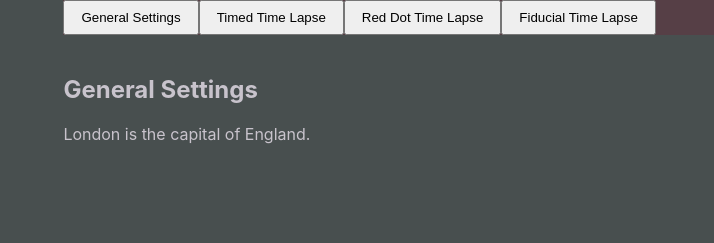
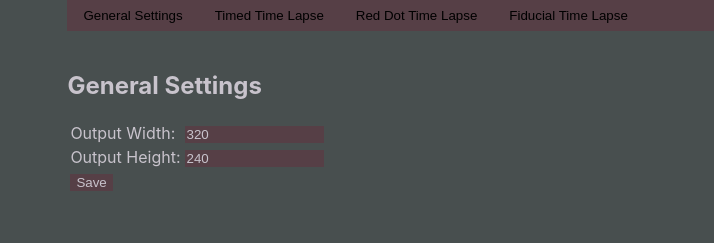
Before and after one commit to hamolicious/Red-Dot, an Electron app: page src/index.html in a window 1000 px wide. Shown: the whole page, without its empty margins (286-1000 px from the left). Drawn offline with Linux system fonts and the light colour scheme; no server answers.

Commit message:
added general settings

```diff
--- a/src/index.css
+++ b/src/index.css
@@ -13,6 +13,39 @@ body {
     background-color: #484f4f;
     color: #c8c3cc;
 }
+
+
+/* #region Inputs */
+
+
+/* Chrome, Safari, Edge, Opera */
+
+input::-webkit-outer-spin-button,
+input::-webkit-inner-spin-button {
+    -webkit-appearance: none;
+    margin: 0;
+}
+
+input {
+    border: none;
+    border-radius: 0;
+    background-color: #563f46;
+    color: #c8c3cc;
+    width: 75%;
+}
+
+button {
+    border: none;
+    border-radius: 0;
+    background-color: #563f46;
+    color: #c8c3cc;
+}
+
+
+/* #endregion */
+
+
+/* #region Layout */
 
 .wrapper {
     position: absolute;
@@ -41,3 +74,6 @@ body {
     grid-column-start: 2;
     grid-column-end: 5;
 }
+
+
+/* #endregion */
--- a/src/index.html
+++ b/src/index.html
@@ -20,15 +20,41 @@
         </div>
         <div class='tabs'>
             <ul class='nav-bar-body'>
-                <li class='nav-bar-element'><button class='nav-bar-button' onclick="openCity('generalSettings')">General Settings</button></li>
-                <li class='nav-bar-element'><button class='nav-bar-button' onclick="openCity('timedTimeLapse')">Timed Time Lapse</button></li>
-                <li class='nav-bar-element'><button class='nav-bar-button' onclick="openCity('redDotTimeLapse')">Red Dot Time Lapse</button></li>
+                <li class='nav-bar-element'><button class='nav-bar-button' onclick="openCity('generalSettings')">General
+						Settings</button></li>
+                <li class='nav-bar-element'><button class='nav-bar-button' onclick="openCity('timedTimeLapse')">Timed
+						Time Lapse</button></li>
+                <li class='nav-bar-element'><button class='nav-bar-button' onclick="openCity('redDotTimeLapse')">Red Dot
+						Time Lapse</button></li>
                 <li class='nav-bar-element'><button class='nav-bar-button' onclick="openCity('fiducialTimeLapse')">Fiducial Time Lapse</button></li>
             </ul>
             <br>
             <div id='generalSettings' class='tabSelector'>
                 <h2>General Settings</h2>
-                <p>London is the capital of England.</p>
+                <table>
+                    <tr>
+                        <td>
+                            <label>Output Width:</label>
+                        </td>
+                        <td>
+                            <input type="number" value="320">
+                        </td>
+                    </tr>
+                    <tr>
+                        <td>
+                            <label>Output Height:</label>
+                        </td>
+                        <td>
+                            <input type="number" value="240">
+                        </td>
+                    </tr>
+                    <tr>
+                        <td>
+                            <!-- TODO(hamolicious) implement saving of settings -->
+                            <button>Save</button>
+                        </td>
+                    </tr>
+                </table>
             </div>
 
             <div id='timedTimeLapse' class='tabSelector' style='display:none'>
--- a/src/index.js
+++ b/src/index.js
@@ -9,8 +9,8 @@ if (require('electron-squirrel-startup')) { // eslint-disable-line global-requir
 const createWindow = () => {
     // Create the browser window.
     const mainWindow = new BrowserWindow({
-        width: 800,
-        height: 600,
+        width: 1000,
+        height: 800,
         webPreferences: {
             // TODO(hamolicious) implement preload script https://www.electronjs.org/docs/latest/tutorial/process-model#preload-scripts
             nodeIntegration: true,
```
